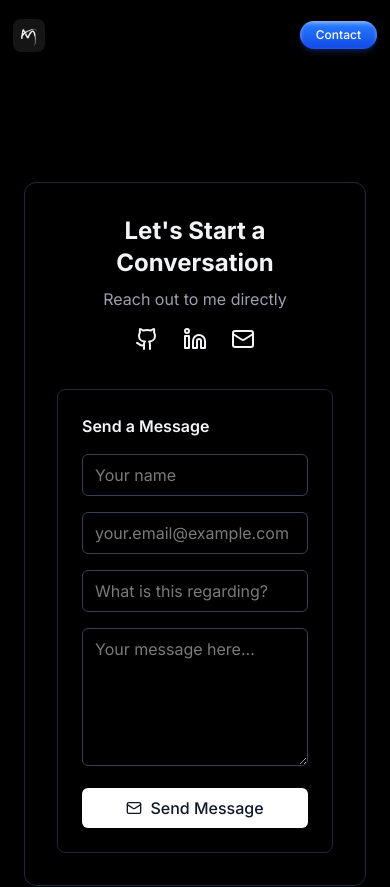
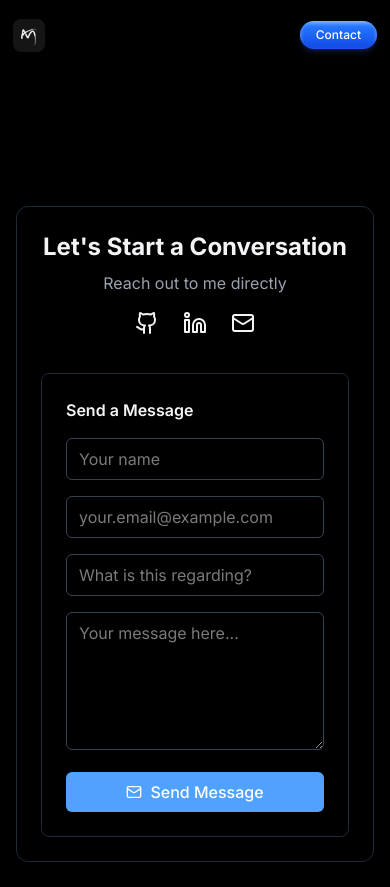
Before and after one commit to muhammadayaz77/MA-Portfolio, a Next.js app: page /contact in a window 390 px wide. Shown: the top 887 px of the page. Built offline with nearby package versions, Linux system fonts and the light colour scheme.

Commit message:
first commit

```diff
--- a/package.json
+++ b/package.json
@@ -9,13 +9,15 @@
     "lint": "eslint"
   },
   "dependencies": {
+    "formik": "^2.4.6",
     "framer-motion": "^12.23.12",
     "lucide-react": "^0.542.0",
     "next": "15.5.2",
     "react": "19.1.0",
     "react-activity-calendar": "^2.7.14",
     "react-dom": "19.1.0",
-    "simple-icons": "^15.14.0"
+    "simple-icons": "^15.14.0",
+    "yup": "^1.7.0"
   },
   "devDependencies": {
     "@eslint/eslintrc": "^3",
--- a/src/app/about/page.tsx
+++ b/src/app/about/page.tsx
@@ -4,9 +4,9 @@ import React from 'react'
 
 export default function About() {
   return (
-    <>
+    <div className='max-w-7xl mx-auto'>
     <AboutInfo />
     <GithubHistory />
-    </>
+    </div>
   )
 }
--- a/src/app/page.tsx
+++ b/src/app/page.tsx
@@ -7,7 +7,7 @@ import React from 'react'
 export default function Home() {
   return (
     <div className="min-h-screen sm:mx-10 mx-5 max-w-[100%]">
-      <main className='min-h-screen text-white pt-10 mx-auto'>
+      <main className='min-h-screen text-white pt-10 mx-auto px-3'>
         <Hero />
         <Skill />
         <Projects />
--- a/src/app/projects/page.tsx
+++ b/src/app/projects/page.tsx
@@ -3,7 +3,7 @@ import React from 'react'
 
 export default function Projects() {
   return (
-    <div className='mb-10'>
+    <div className='mb-10 mx-3 sm:mx-10 md:mx-20'>
     <div className='pt-28 max-w-7xl mx-auto'>
       <h1 className="relative inline-block text-3xl md:text-4xl font-bold text-white">
         Projects
--- a/src/components/Contact/ContactUs.tsx
+++ b/src/components/Contact/ContactUs.tsx
@@ -1,28 +1,50 @@
 "use client";
+import { FormikHelpers } from "formik";
 import { Github, Linkedin, Mail } from "lucide-react";
 import Link from "next/link";
-import {motion,AnimatePresence} from 'framer-motion'
+import { motion, AnimatePresence } from "framer-motion";
+import { Formik, Form, Field, ErrorMessage } from "formik";
+import * as Yup from "yup";
 import { useState } from "react";
 
 export default function ContactUs() {
   const [copied, setCopied] = useState(false);
+  const [saved, setSaved] = useState(false); // ✅ new state
 
-    const [cursorPos, setCursorPos] = useState({ x: 0, y: 0 });
-    const [hovering, setHovering] = useState(false);
   const handleCopy = async () => {
     try {
       await navigator.clipboard.writeText("m.ayaz.developer@gmail.com");
       setCopied(true);
-        setTimeout(() => setCopied(false), 2000); // hide after 2s
+      setTimeout(() => setCopied(false), 2000);
     } catch (err) {
       console.error("Failed to copy!", err);
     }
   };
 
+  const validationSchema = Yup.object({
+    name: Yup.string().required("Name is required"),
+    email: Yup.string().email("Invalid email").required("Email is required"),
+    subject: Yup.string().required("Subject is required"),
+    message: Yup.string().min(10, "Message too short").required("Message is required"),
+  });
+
+  const handleSubmit = (
+    values: { name: string; email: string; subject: string; message: string },
+    { resetForm }: FormikHelpers<{ name: string; email: string; subject: string; message: string }>
+  ) => {
+    const savedData = JSON.parse(localStorage.getItem("contactFormData") || "{}");
+    savedData[values.email] = values;
+    localStorage.setItem("contactFormData", JSON.stringify(savedData));
+
+    setSaved(true); // ✅ show popup
+    setTimeout(() => setSaved(false), 2000); // ✅ hide popup after 2s
+
+    resetForm();
+  };
+
   return (
-    <section className="min-h-screen flex items-center justify-center px-6 py-16 text-gray-100">
-      <div className="max-w-3xl w-full rounded-xl border border-gray-800 p-8">
-
+    <section className="min-h-screen flex items-center justify-center px-4 sm:px-6 py-12 sm:py-16 text-gray-100">
+      <div className="max-w-3xl w-full rounded-xl border border-gray-800 p-6 sm:p-8">
         {/* Header */}
         <div className="mb-8 text-center">
           <h2 className="text-2xl md:text-3xl font-bold">Let's Start a Conversation</h2>
@@ -30,27 +52,20 @@ export default function ContactUs() {
 
           {/* Social Links */}
           <div className="flex justify-center gap-6 mt-4">
-    <Link
-      href="https://github.com/muhammadayaz77"
-      target="_blank"
-    >
+            <Link href="https://github.com/muhammadayaz77" target="_blank">
               <Github className="w-6 h-6 hover:text-blue-400 transition-colors" />
             </Link>
 
-    <Link
-      href="https://www.linkedin.com/in/-muhammadayaz/"
-      target="_blank"
-    >
+            <Link href="https://www.linkedin.com/in/-muhammadayaz/" target="_blank">
               <Linkedin className="w-6 h-6 hover:text-blue-400 transition-colors" />
             </Link>
 
-    {/* Mail Icon with same style */}
+            {/* Mail Icon */}
             <div className="relative">
               <button onClick={handleCopy}>
                 <Mail className="w-6 h-6 hover:text-blue-400 transition-colors cursor-pointer" />
               </button>
 
-      {/* Popup / Tooltip */}
               <AnimatePresence>
                 {copied && (
                   <motion.div
@@ -70,50 +85,94 @@ export default function ContactUs() {
           </div>
         </div>
 
+        {/* Contact Form with Formik */}
+        <div className="border border-gray-800 rounded-lg p-6">
+          <h3 className="font-semibold mb-4">Send a Message</h3>
 
-        {/* Contact Form */}
-        <div className=" border border-gray-800 rounded-lg p-6">
-          <h3 className="font-semibold mb-4">Send a Message</h3>
-          <form className="space-y-4">
-
+          <Formik
+            initialValues={{ name: "", email: "", subject: "", message: "" }}
+            validationSchema={validationSchema}
+            onSubmit={handleSubmit}
+          >
+            {({ isSubmitting }) => (
+              <Form className="space-y-4">
                 {/* Name + Email */}
                 <div className="grid grid-cols-1 md:grid-cols-2 gap-4">
-              <input
+                  <div>
+                    <Field
                       type="text"
+                      name="name"
                       placeholder="Your name"
-                className="w-full px-3 py-2 rounded-md  border border-gray-700 focus:outline-none focus:border-blue-500"
+                      className="w-full px-3 py-2 rounded-md border border-gray-700 focus:outline-none focus:border-blue-500"
                     />
-              <input
+                    <ErrorMessage name="name" component="p" className="text-red-500 text-sm mt-1" />
+                  </div>
+
+                  <div>
+                    <Field
                       type="email"
+                      name="email"
                       placeholder="your.email@example.com"
-                className="w-full px-3 py-2 rounded-md  border border-gray-700 focus:outline-none focus:border-blue-500"
+                      className="w-full px-3 py-2 rounded-md border border-gray-700 focus:outline-none focus:border-blue-500"
                     />
+                    <ErrorMessage name="email" component="p" className="text-red-500 text-sm mt-1" />
+                  </div>
                 </div>
 
                 {/* Subject */}
-            <input
+                <div>
+                  <Field
                     type="text"
+                    name="subject"
                     placeholder="What is this regarding?"
                     className="w-full px-3 py-2 rounded-md border border-gray-700 focus:outline-none focus:border-blue-500"
                   />
+                  <ErrorMessage name="subject" component="p" className="text-red-500 text-sm mt-1" />
+                </div>
 
                 {/* Message */}
-            <textarea
+                <div>
+                  <Field
+                    as="textarea"
                     rows={5}
+                    name="message"
                     placeholder="Your message here..."
-              className="w-full px-3 py-2 rounded-md  border border-gray-700 focus:outline-none focus:border-blue-500"
+                    className="w-full px-3 py-2 rounded-md border border-gray-700 focus:outline-none focus:border-blue-500"
                   />
+                  <ErrorMessage name="message" component="p" className="text-red-500 text-sm mt-1" />
+                </div>
 
-            {/* Submit Button */}
-            <button
+                {/* Submit Button with animation */}
+                <motion.button
                   type="submit"
-              className="w-full flex items-center justify-center gap-2 px-4 py-2 bg-white text-gray-900 font-medium rounded-md hover:bg-blue-500 hover:text-white transition-colors"
+                  whileHover={{ scale: 1.01 }}
+                  whileTap={{ scale: 0.95 }}
+                  disabled={isSubmitting}
+                  className="w-full flex items-center justify-center gap-2 px-4 py-2 bg-blue-400 text-white font-medium rounded-md hover:bg-blue-500 transition-colors cursor-pointer"
                 >
                   <Mail className="w-4 h-4" /> Send Message
-            </button>
-          </form>
+                </motion.button>
+              </Form>
+            )}
+          </Formik>
         </div>
       </div>
+        {/* ✅ Popup at bottom center */}
+        <AnimatePresence>
+        {saved && (
+          <motion.div
+            initial={{ opacity: 0, y: 50, scale: 0.9 }}
+            animate={{ opacity: 1, y: 0, scale: 1 }}
+            exit={{ opacity: 0, y: 50, scale: 0.9 }}
+            transition={{ duration: 0.3, ease: "easeOut" }}
+            className="fixed bottom-6 left-1/2 -translate-x-1/2
+                       bg-green-600 text-white text-sm sm:text-base
+                       px-6 py-3 rounded-lg shadow-lg"
+          >
+            ✅ Your message has been saved locally!
+          </motion.div>
+        )}
+      </AnimatePresence>
     </section>
   );
 }
--- a/src/components/Footer.tsx
+++ b/src/components/Footer.tsx
@@ -22,18 +22,16 @@ export default function Footer() {
   height={90}
   className="transition-transform duration-300 hover:scale-110 rounded-lg"
 />
-</Link>
 
           <p className="text-sm text-gray-400 mt-2">
-            <Link
-              href="https://your-portfolio.com"
-              target="_blank"
-              rel="noopener noreferrer"
-              className="hover:text-white transition-colors duration-300"
-            >
+            <div
+
+             className="hover:text-white transition-colors duration-300"
+             >
               Muhammad Ayaz
-            </Link>
+            </div>
           </p>
+              </Link>
         </div>
 
         {/* About Section */}
--- a/src/components/Home/Hero.tsx
+++ b/src/components/Home/Hero.tsx
@@ -84,8 +84,6 @@ export default function Hero() {
 
       </div>
 
-      {/* Decorative green circle */}
-      <div className="absolute left-1/2 top-[29%] w-4 h-4 bg-blue-500 rounded-full lg:block hidden"></div>
 
       {/* Main heading */}
       <div className="mb-12">
@@ -128,6 +126,8 @@ export default function Hero() {
       {/* Social links and resume */}
       <div className="flex flex-wrap items-center gap-4 mb-8">
       <motion.a
+       href="/Muhammad Ayaz.pdf" // Place your resume file inside public/resume.pdf
+      download="Muhammad_Ayaz_Resume.pdf"
   className="bg-transparent border border-gray-600 text-sm sm:text-base text-white
              hover:bg-gray-800 rounded-full px-4 sm:px-6 py-2
              flex items-center gap-2 cursor-pointer transition"
```
Also changed, not shown: src/components/About/aboutInfo.tsx (+14 -12 lines), 2 other files (tests, documents, lock files or other folders). Lines whose indentation alone changed are shown as unchanged.
